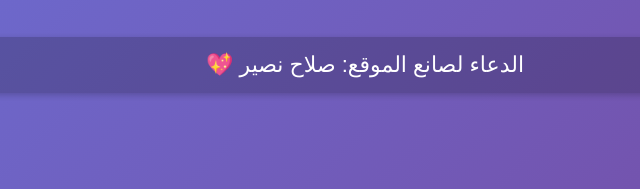
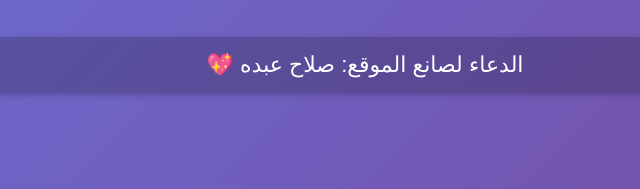
Before and after one commit to sm080a88-sys/Prayer-times-, a plain HTML site: page index.html in a window 1280 px wide. Shown: the part 664-853 px from the top of the page, 275-915 px from the left. Drawn offline with Linux system fonts and the light colour scheme.

Commit message:
Update footer text with new creator name

```diff
--- a/index.html
+++ b/index.html
@@ -105,7 +105,7 @@
     <tr><td>العشاء</td><td id="isha"></td></tr>
 </table>
 
-<footer>الدعاء لصانع الموقع: صلاح نصير 💖</footer>
+<footer>الدعاء لصانع الموقع: صلاح عبده 💖</footer>
 
 <script>
 let prayerTimes = {};
```
